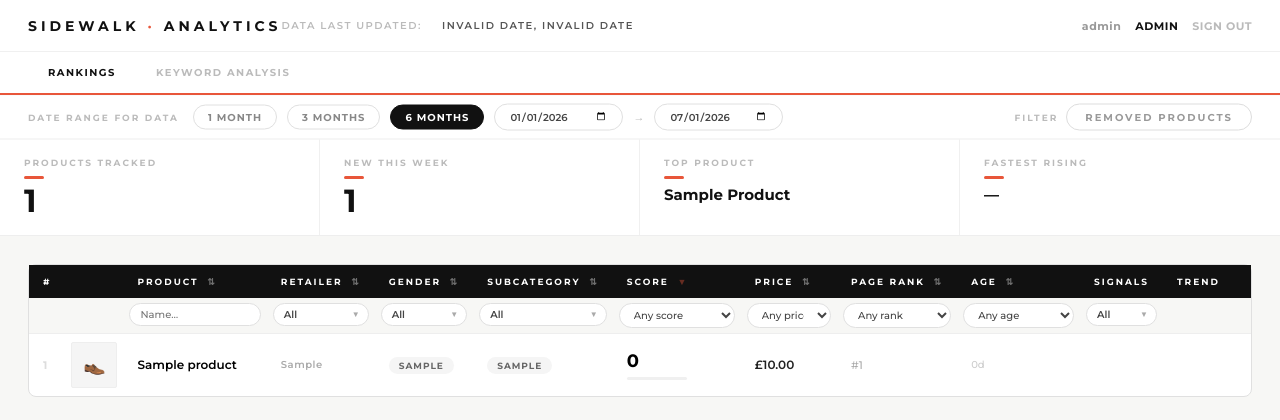
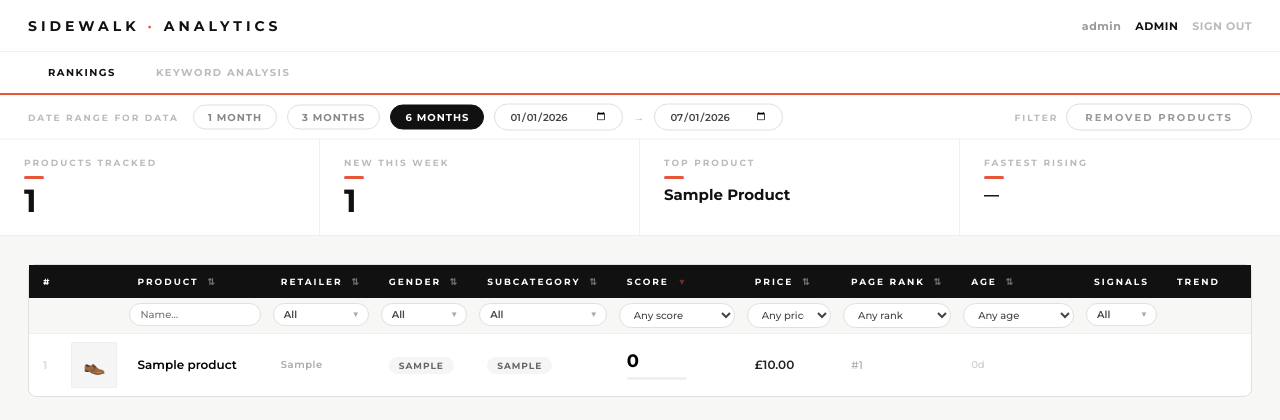
Before and after one commit to ShoeDataAutomatic/mrd-tracker, a Flask app: page / in a window 1280 px wide. Shown: the top 420 px of the page. Run offline with Flask 3, Linux system fonts and the light colour scheme; a user stored in the database is signed in; tables that the repository leaves empty hold one stand-in row (values such as "Sample post"); data that the repository does not hold is empty.

Commit message:
Remove data last updated from header

```diff
--- a/dashboard/templates/index.html
+++ b/dashboard/templates/index.html
@@ -29,9 +29,6 @@
     }
     .header-logo { font-size: 14px; font-weight: 900; letter-spacing: 4px; text-transform: uppercase; color: #111; }
     .header-logo span { color: #E8563A; }
-    .header-meta { display: flex; align-items: center; gap: 20px; font-size: 10px; letter-spacing: 1.5px; text-transform: uppercase; font-weight: 600; }
-    .header-meta .scrape { color: #bbb; }
-    .header-meta .time   { color: #555; }
     .header-user { display: flex; align-items: center; gap: 14px; margin-left: auto; }
     .header-username { font-size: 11px; font-weight: 700; color: #999; letter-spacing: .5px; }
     .header-admin-link { font-size: 11px; font-weight: 800; color: #111; letter-spacing: .5px; text-transform: uppercase; text-decoration: none; }
@@ -353,9 +350,6 @@
   @media (max-width: 760px) {
     .tab-bar { display: none; }
 
-    /* Hide last-updated time on mobile */
-    .header-meta { display: none; }
-
     /* Mobile header user — show only logout, hide username */
     .header-username { display: none; }
     .header-admin-link { font-size: 10px; }
@@ -632,10 +626,6 @@
 <!-- ═══ HEADER ═══ -->
 <div class="header">
   <div class="header-logo">Sidewalk <span>·</span> Analytics</div>
-  <div class="header-meta">
-    <span class="scrape">Data last updated:</span>
-    <span class="time" id="header-time">—</span>
-  </div>
   <div class="header-user">
     <span class="header-username">{{ username }}</span>
     {% if is_admin %}<a href="/admin" class="header-admin-link">Admin</a>{% endif %}
@@ -1360,14 +1350,7 @@ async function loadStats() {
   document.getElementById('stat-top-score').textContent = d.top_score ? `${d.top_score.toFixed(0)} pts` : '';
   document.getElementById('stat-rising').textContent    = d.fastest_rising ? cap(d.fastest_rising) : '—';
   document.getElementById('stat-rising-sub').textContent= d.fastest_rising_delta ? `+${d.fastest_rising_delta}% vs prev week` : '';
-  if (d.last_scrape) {
-    const lastScrape = new Date(d.last_scrape + 'Z');
-    document.getElementById('header-time').textContent =
-      lastScrape.toLocaleDateString('en-GB', {day:'2-digit',month:'short',year:'numeric'}) + ', ' +
-      lastScrape.toLocaleTimeString('en-GB', {hour:'2-digit',minute:'2-digit'});
-  } else {
-    document.getElementById('header-time').textContent = '—';
-  }
+
 }
 
 async function loadRankings() {
```
